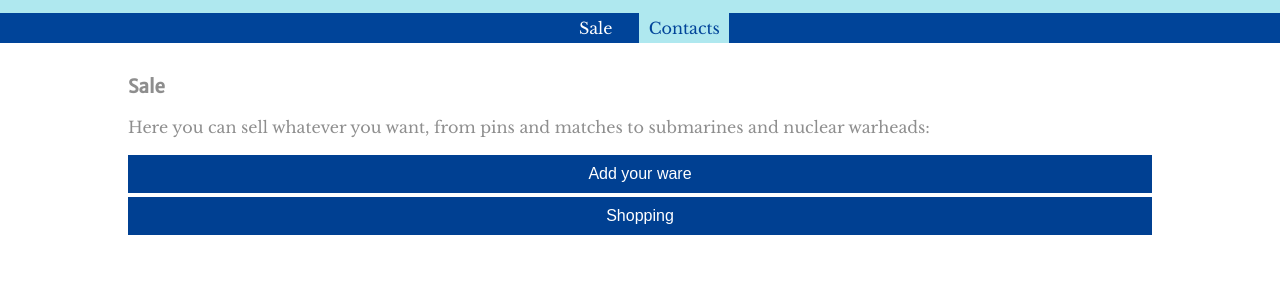
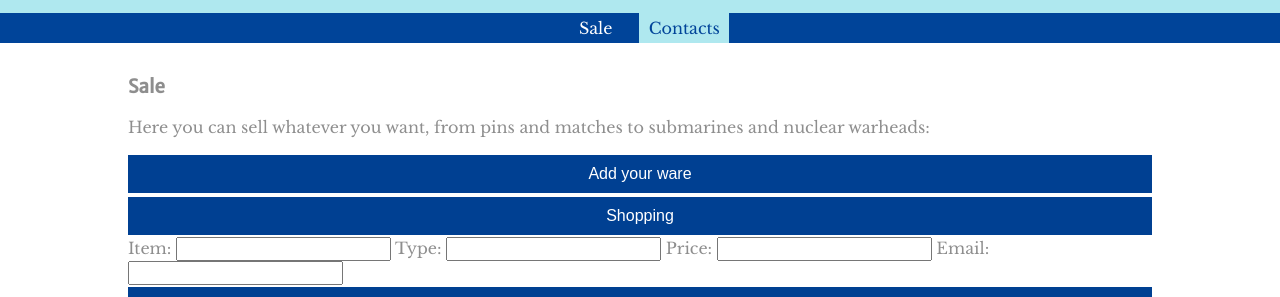
Before and after one commit to portojs/angular-project-5, a website: page app/index.html at #/sale in a window 1280 px wide. Shown: the part 81-378 px from the top of the page. Drawn offline with nearby package versions, Linux system fonts and the light colour scheme.

Commit message:
Add 'main-form' directive

```diff
--- a/app/index.html
+++ b/app/index.html
@@ -33,6 +33,7 @@
   <script src="js/routes.js"></script>
   <!-- my libraries - directives -->
   <script src="js/directives/main-footer.js"></script>
+  <script src="js/directives/main-form.js"></script>
   <script src="js/directives/main-header.js"></script>
   <script src="js/directives/main-list.js"></script>
   <!-- my libraries - controllers -->
--- /dev/null
+++ b/app/js/directives/main-form.js
@@ -0,0 +1,12 @@
+/**
+ * Created by Peter on 09.12.2015.
+ */
+"use strict";
+
+angular.module('bobbleApp')
+  .directive('mainForm', function() {
+    return {
+      restrict: 'E',
+      templateUrl: 'templates/directives/main-form.html'
+    }
+  });
--- a/app/js/directives/main-list.js
+++ b/app/js/directives/main-list.js
@@ -1,6 +1,8 @@
 /**
  * Created by Peter on 08.12.2015.
  */
+'use strict';
+
 angular.module('bobbleApp')
   .directive('mainList', function() {
     return {
--- /dev/null
+++ b/app/templates/directives/main-form.html
@@ -0,0 +1,11 @@
+<form novalidate="novalidate">
+  <label for="form-title">Item:</label>
+  <input id="form-title" type="text" />
+  <label for="form-type">Type:</label>
+  <input id="form-type" type="text" />
+  <label for="form-price">Price:</label>
+  <input id="form-price" type="number" />
+  <label for="form-email">Email:</label>
+  <input id="form-email" type="email" />
+  <button type="submit">Submit</button>
+</form>
--- a/app/templates/pages/sale/index.html
+++ b/app/templates/pages/sale/index.html
@@ -7,7 +7,7 @@
   <button>Add your ware</button>
   <button>Shopping</button>
 
-  <div id="page-sale-form"></div>
+  <main-form id="page-sale-form"></main-form>
 
   <main-list list="shoppingList" gravatar-url="gravatarUrl" id="page-sale-list"></main-list>
 
```
